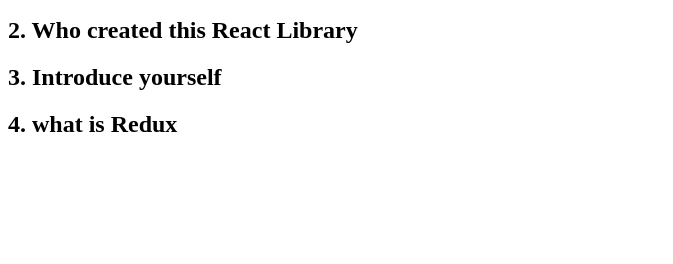
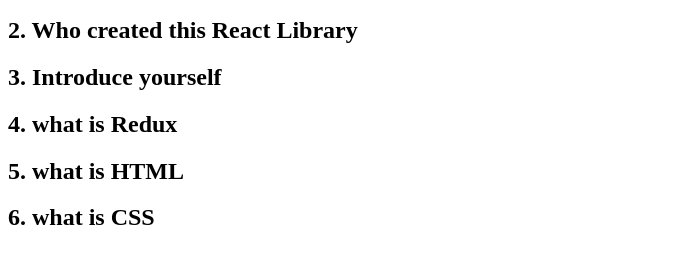
Before and after one commit to ShaikDastagirivali/reactIQ, a plain HTML site: page index.html in a window 1280 px wide. Shown: the part 110-374 px from the top of the page, without its empty margins (0-673 px from the left). Drawn offline with Linux system fonts and the light colour scheme.

Commit message:
add q5,q6

```diff
--- a/index.html
+++ b/index.html
@@ -12,6 +12,10 @@
     <h2>2. Who created this React Library</h2>
     <h2>3. Introduce yourself </h2>
     <h2>4. what is Redux </h2>
+    <h2>5. what is HTML </h2>
+    <h2>6. what is CSS </h2>
+
+
 
 
 </body>
```
